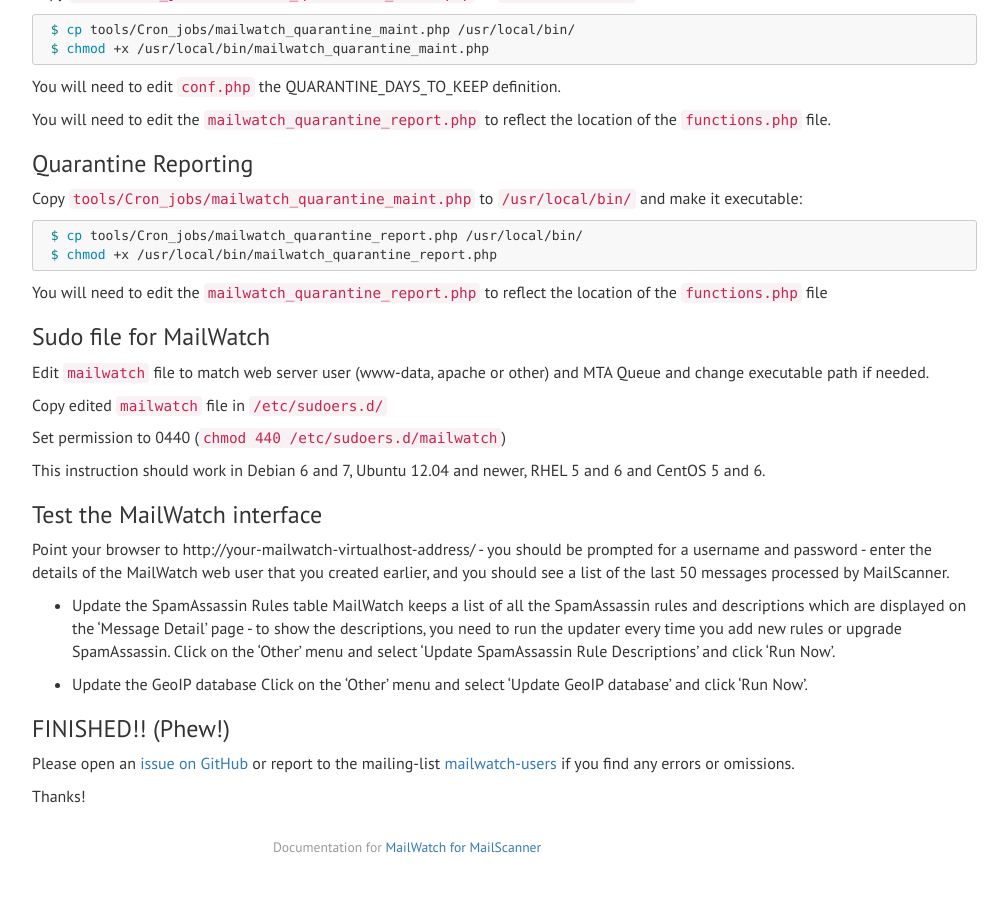
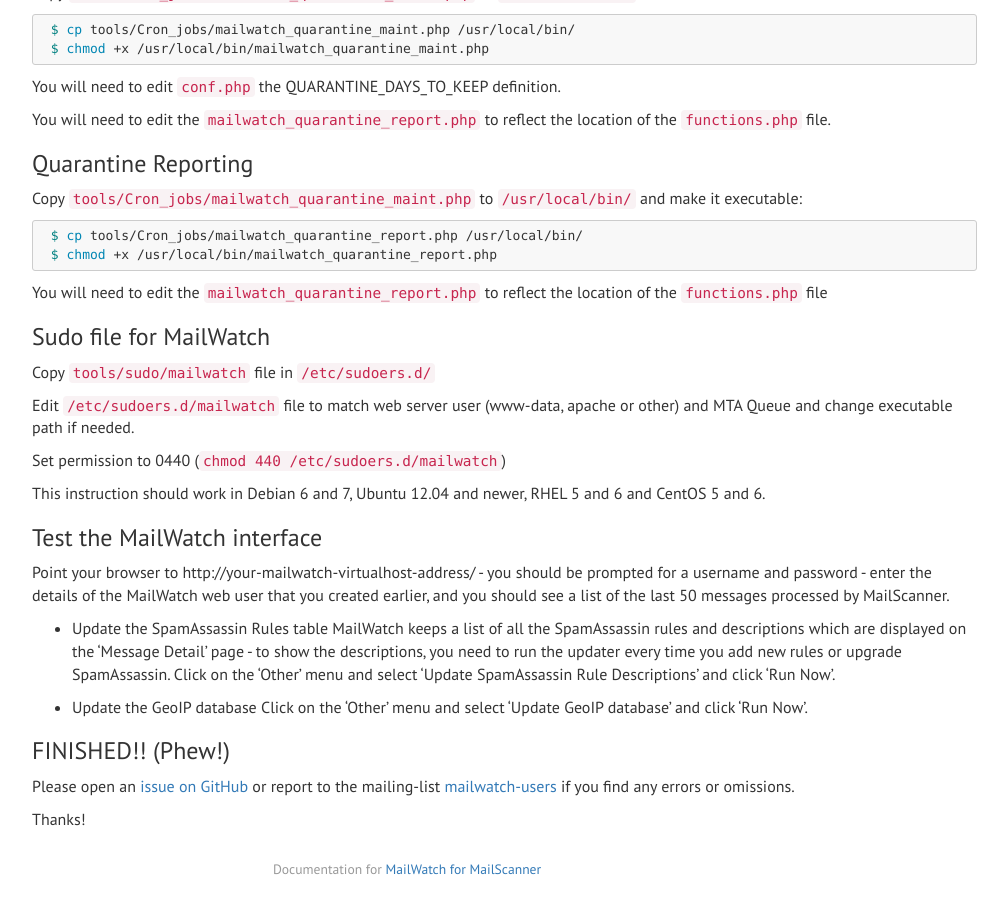
Before and after one commit to mailwatch/mailwatch-docs, a Jekyll site: the page built from _posts/2017-03-23-installing.md, in a window 1280 px wide and 900 px high, scrolled down 5785 px. Shown: the whole window, without its empty margins (233-1241 px from the left). Built offline with Jekyll 4.4.1, drawn with Linux system fonts in a browser that asks for light colours; nearby versions of some CDN libraries; before the commit the page ends 6662 px from its top, so only the background shows below that.

Commit message:
Updated sudo instructions

```diff
--- a/_posts/2017-03-23-installing.md
+++ b/_posts/2017-03-23-installing.md
@@ -354,9 +354,9 @@ You will need to edit the `mailwatch_quarantine_report.php` to reflect the locat
 
 ### Sudo file for MailWatch
 
-Edit `mailwatch` file to match web server user (www-data, apache or other) and MTA Queue and change executable path if needed.
+Copy `tools/sudo/mailwatch` file in `/etc/sudoers.d/`
 
-Copy edited `mailwatch` file in `/etc/sudoers.d/`
+Edit `/etc/sudoers.d/mailwatch` file to match web server user (www-data, apache or other) and MTA Queue and change executable path if needed.
 
 Set permission to 0440 (`chmod 440 /etc/sudoers.d/mailwatch`)
 
```
